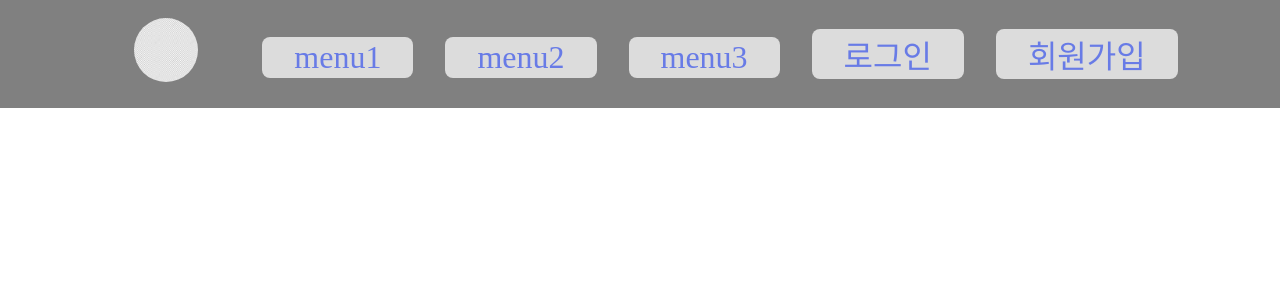
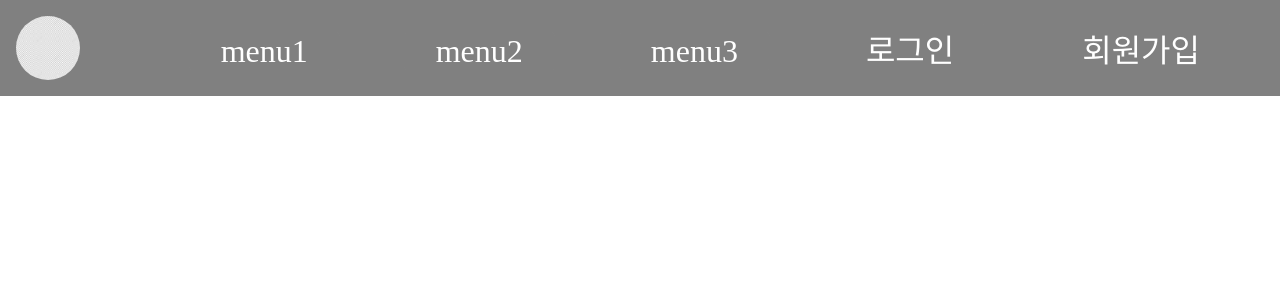
Before and after one commit to kimkiil/online-px, a React (Create React App) app in the folder online-px/: page / in a window 1280 px wide. Shown: the top 300 px of the page. Built offline with nearby package versions, Linux system fonts and the light colour scheme; the HTML template or start-up script is replaced by a standard one.

Commit message:
라우터 설치 및 적용

```diff
--- a/online-px/package.json
+++ b/online-px/package.json
@@ -10,6 +10,7 @@
     "axios": "^1.9.0",
     "react": "^19.1.0",
     "react-dom": "^19.1.0",
+    "react-router-dom": "^7.6.2",
     "react-scripts": "5.0.1",
     "web-vitals": "^2.1.4"
   },
--- a/online-px/src/App.js
+++ b/online-px/src/App.js
@@ -1,10 +1,20 @@
 import MainPage from "./pages/MainPage";
+import LoginPage from "./pages/LoginPage";
+import JoinPage from "./pages/JoinPage";
 import './App.css'
+import { BrowserRouter, Routes, Route } from 'react-router-dom';
 
 export default function App() {
   return (
     <>
-      <MainPage/>
+    <BrowserRouter>
+    <Routes>
+      <Route path="/" element={<MainPage />} />
+      <Route path="/Login" element={<LoginPage />} />
+      <Route path="/Join" element={<JoinPage />} />
+      <Route path="*" element={"일치하는 페이지가 없습니다."} />
+    </Routes>
+    </BrowserRouter>
     </>
   );
 }
--- a/online-px/src/component/nav-bar/JoinBtn.jsx
+++ b/online-px/src/component/nav-bar/JoinBtn.jsx
@@ -1,7 +1,10 @@
+import "./Nav.css";
+import { Link } from "react-router-dom";
+
 export default function JoinBtn() {
   return (
-    <li className="menu">
-      <a href="/join" className="join-btn">회원가입</a>
+    <li className="join-btn-wrapper">
+      <Link to="/Join" className="join-btn">회원가입</Link>
     </li>
   )
 }
--- a/online-px/src/component/nav-bar/LoginBtn.jsx
+++ b/online-px/src/component/nav-bar/LoginBtn.jsx
@@ -1,7 +1,10 @@
+import "./Nav.css";
+import { Link } from "react-router-dom";
+
 export default function Login() {
   return (
-    <li className="menu">
-      <a href="/login" className="login-btn">로그인</a>
+    <li className="login-btn-wrapper">
+      <Link to="/Login" className="login-btn">로그인</Link>
     </li>
   )
 }
--- a/online-px/src/component/nav-bar/LogoBtn.jsx
+++ b/online-px/src/component/nav-bar/LogoBtn.jsx
@@ -1,11 +1,13 @@
-import "./logo.css";
+import "./Nav.css";
+import { Link } from "react-router-dom";
+
 
 export default function LogoBtn() {
   return (
     <div className="logo">
-      <a href="/">
+      <Link to="/" className="Logo-btn">
         <img src="/image/pattern.jpg" alt="로고" />
-      </a>
+      </Link>
     </div>
   );
 }
--- /dev/null
+++ b/online-px/src/component/nav-bar/MenuBtn.jsx
@@ -0,0 +1,12 @@
+import "./Nav.css";
+import { Link } from "react-router-dom";
+
+export default function MenuBtn() {
+  return (
+    <>
+      <li className="menu-wrapper"><Link to="/menu1" className="menu-btn">menu1</Link></li>
+      <li className="menu-wrapper"><Link to="/menu2" className="menu-btn">menu2</Link></li>
+      <li className="menu-wrapper"><Link to="/menu3" className="menu-btn">menu3</Link></li>
+    </>
+  )
+}
--- a/online-px/src/component/nav-bar/Nav.css
+++ b/online-px/src/component/nav-bar/Nav.css
@@ -1,4 +1,5 @@
-body, ul, li {
+
+* {
   margin: 0;
   padding: 0;
   list-style: none;
@@ -6,24 +7,59 @@ body, ul, li {
 
 nav {
   background-color: gray;
-  color: rgb(104, 123, 230);
+  color: white;
+  justify-content: space-between;
+  align-items: center;
   display: flex;
-  justify-content: center;
-  justify-items: stretch;
-  align-items: center;
 }
 
-.menu {
+.menu-wrapper, .login-btn-wrapper, .join-btn-wrapper {
   display: inline-block;
   margin: 1rem;
+  margin-right: 3rem;
+  background-color: gray;
   border-radius: 0.5rem;
-  background-color: gainsboro;
 }
 
-a {
+.menu-btn:hover, .login-btn-wrapper:hover, .join-btn-wrapper:hover {
+  background-color: rgb(104, 123, 230);
+  color: white;
+}
+
+.menu-btn, .login-btn, .join-btn {
   display: inline-block;
+  border-radius: 0.5rem;
   padding: 2px 2rem;
   color: inherit;
   text-decoration: none;
   font-size: 2rem;
 }
+
+.logo img {
+  width: 4rem;
+  height: 4rem;
+  padding: 1rem;
+  margin: 0;
+  border-radius: 50%;
+  display: block;
+  pointer-events: all;
+}
+
+.logo {
+  padding: 0;
+  pointer-events: none;
+}
+
+@media screen and (max-width: 768px) {
+  .menu-list {
+    flex-direction: column;
+    flex: start;
+  }
+
+  .menu-wrapper, .login-btn-wrapper, .join-btn-wrapper {
+    background-color: gray;
+    width: 100%;
+    text-align: center;
+    margin: 0 0 0;
+  }
+}
--- a/online-px/src/component/nav-bar/Nav.jsx
+++ b/online-px/src/component/nav-bar/Nav.jsx
@@ -2,6 +2,8 @@ import "./Nav.css";
 import JoinBtn from "./JoinBtn";
 import Login from "./LoginBtn";
 import LogoBtn from "./LogoBtn";
+import { Link } from "react-router-dom";
+import MenuBtn from "./MenuBtn";
 
 export default function Nav() {
   return (
@@ -9,9 +11,7 @@ export default function Nav() {
     <nav className="menu-box">
       <LogoBtn/>
       <ul className="menu-list">
-        <li className="menu"><a href="#">menu1</a></li>
-        <li className="menu"><a href="#">menu2</a></li>
-        <li className="menu"><a href="#">menu3</a></li>
+        <MenuBtn/>
         <Login/>
         <JoinBtn/>
       </ul>
--- a/online-px/src/component/nav-bar/logo.css
+++ /dev/null
@@ -1,14 +0,0 @@
-.logo img {
-  width: 4rem;
-  height: 4rem;
-  padding: 1rem;
-  margin: 0;
-  border-radius: 50%;
-  display: inline-block;
-  pointer-events: all;
-}
-
-.logo {
-  padding: 0;
-  pointer-events: none;
-}
--- /dev/null
+++ b/online-px/src/pages/JoinPage.js
@@ -0,0 +1,9 @@
+export default function JoinPage() {
+  return (
+    <div>
+      <form>
+        <section>회원가입 창</section>
+      </form>
+    </div>
+  )
+}
--- /dev/null
+++ b/online-px/src/pages/LoginPage.js
@@ -0,0 +1,9 @@
+export default function LoginPage() {
+  return (
+    <div>
+      <form>
+        <section>로그인 창</section>
+      </form>
+    </div>
+  )
+}
--- a/online-px/src/pages/MainPage.js
+++ b/online-px/src/pages/MainPage.js
@@ -2,8 +2,8 @@ import Nav from "../component/nav-bar/Nav"
 
 export default function MainPage() {
   return (
-  <>
-  <Nav/>
-  </>
+    <header>
+      <Nav/>
+    </header>
   )
 }
```
Also changed, not shown: 1 other file (tests, documents, lock files or other folders).
